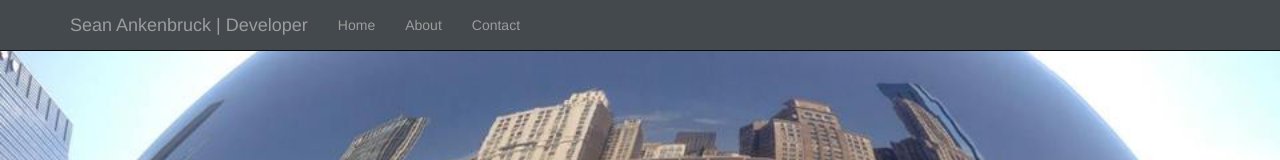
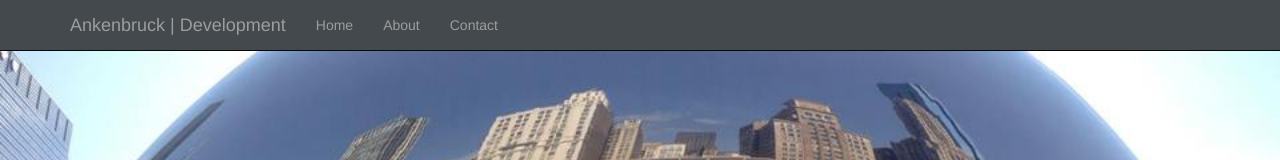
Before and after one commit to seanankenbruck/seanankenbruck.github.io, a plain HTML site: page home.html in a window 1280 px wide. Shown: the top 160 px of the page. Drawn offline with nearby package versions, Linux system fonts and the light colour scheme.

Commit message:
changed home page title

```diff
--- a/home.html
+++ b/home.html
@@ -4,7 +4,7 @@
     <meta charset="utf-8">
     <meta http-equiv="X-UA-Compatible" content="IE=edge">
     <meta name="viewport" content="width=device-width, initial-scale=1">
-    <title>Sean Ankenbruck | Developer</title>
+    <title>Ankenbruck | Development</title>
 
     <!-- Bootstrap -->
     <!-- Latest compiled and minified CSS -->
@@ -33,7 +33,7 @@
             <span class="icon-bar"></span>
             <span class="icon-bar"></span>
           </button>
-          <a class="navbar-brand" href="#">Sean Ankenbruck | Developer</a>
+          <a class="navbar-brand" href="#">Ankenbruck | Development</a>
         </div>
         <div id="navbar" class="collapse navbar-collapse">
           <ul class="nav navbar-nav">
```
